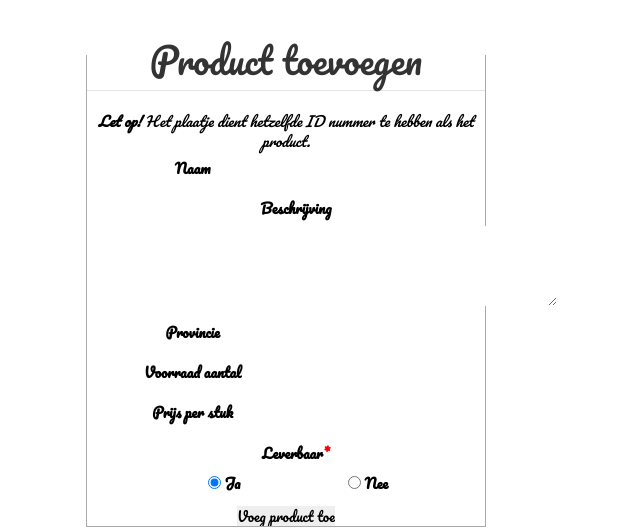
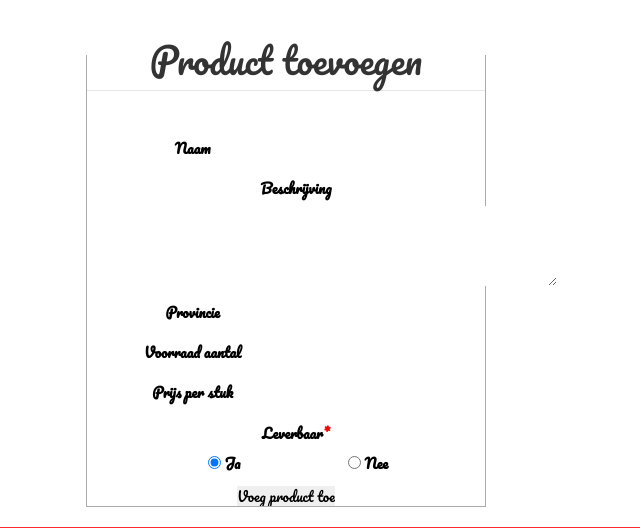
Before and after one commit to tommy4421/Webshop, a PHP site: page /nieuwproduct.php in a window 1280 px wide. Shown: the part 227-755 px from the top of the page, without its empty margins (354-994 px from the left). Run offline with PHP 8.4, Linux system fonts and the light colour scheme; the visitor is signed in with stand-in values (Sample User, id 1); data that the repository does not hold is empty; some libraries are stand-ins or nearby versions.

Commit message:
Update nieuwproduct.php

```diff
--- a/nieuwproduct.php
+++ b/nieuwproduct.php
@@ -39,8 +39,7 @@
     <form method="post" action="<?php echo $_SERVER['PHP_SELF']; ?>" class="formulier">
       <fieldset>
 
-        <legend><h1>Product toevoegen</h1></legend>
-        <i><b>Let op!</b> Het plaatje dient hetzelfde ID nummer te hebben als het product.</i><br />
+        <legend><h1>Product toevoegen</h1></legend><br />
         <ol>
           <li>
             <label for="naam">Naam</label>
```
